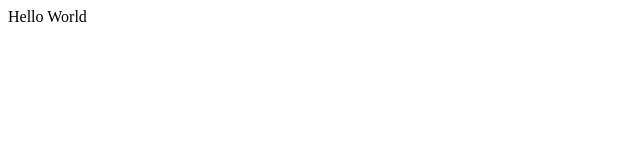
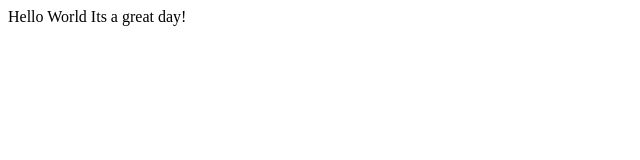
Before and after one commit to missionmars/gen, a plain HTML site: page index.html in a window 1280 px wide. Shown: the whole page, without its empty margins (0-640 px from the left). Drawn offline with Linux system fonts and the light colour scheme.

Commit message:
New Text

```diff
--- a/index.html
+++ b/index.html
@@ -7,5 +7,7 @@
 
 Hello World
 
+Its a great day!
+
 </body>
 </html>
```
